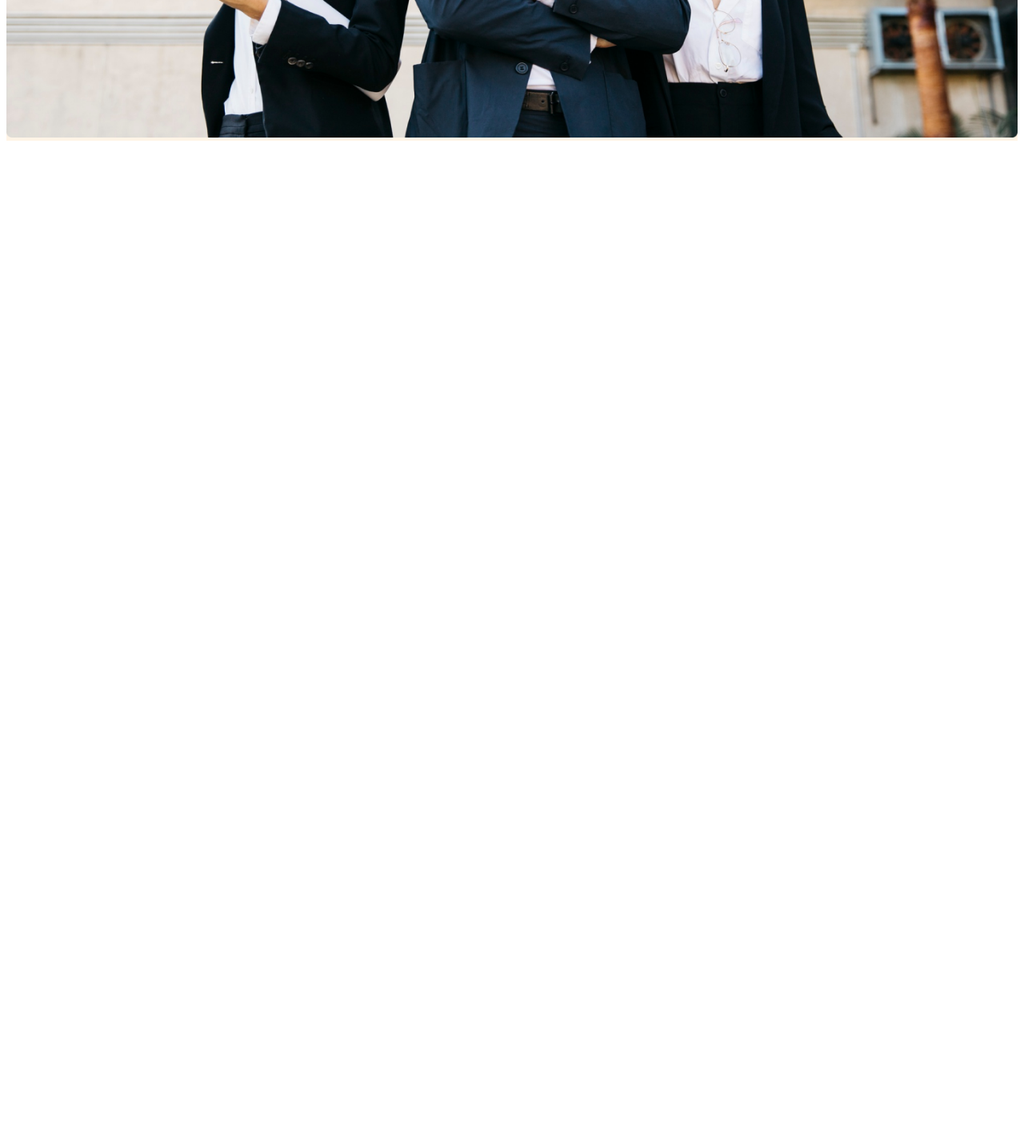
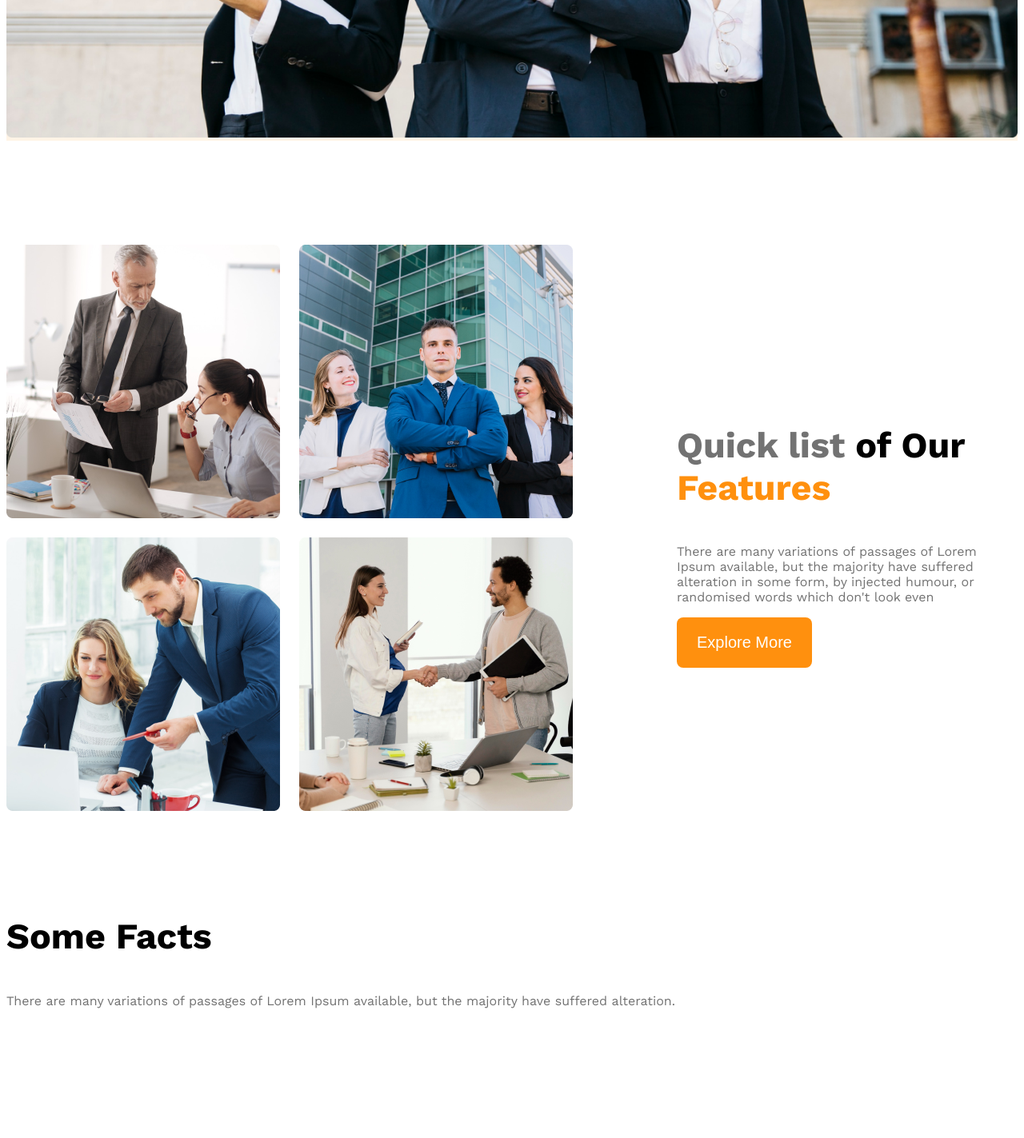
Before and after one commit to Apurba2283/g3-architects-responsive-website, a plain HTML site: page index.html in a window 1280 px wide. Shown: the part 1008-2431 px from the top of the page at 80% size. Before the commit the page ends 1192 px from the top, so only its background shows below. Drawn offline with nearby package versions, Linux system fonts and the light colour scheme.

Commit message:
made team responsive and added fact structure

```diff
--- a/index.html
+++ b/index.html
@@ -27,7 +27,52 @@
         </div>
     </header>
     <main>
+        <!-- team section start -->
+        <section class="teams display-flex">
+            <div class="team-img-container">
+                <img src="images/team1.png" alt="two architect discussing about design">
+                <img src="images/team2.png" alt="">
+                <img src="images/team3.png" alt="">
+                <img src="images/team4.png" alt="">
+            </div>
+            <div class="our-features">
+                <h3 class="section-title"><span id="quick-list" class="text-light-gray">Quick list</span> <span>of Our</span> <span class="text-primary">Features</span></h3>
+                <p class="feature-description text-light-gray">There are many variations of passages of Lorem Ipsum available, but the majority have suffered alteration in some form, by injected humour, or randomised words which don't look even</p>
+                <button class="btn-primary">Explore More</button>
+            </div>
+        </section>
+        <!-- feature will enjoy -->
+         <section>
+            <h3 class="section-title">Some Facts</h3>
+            <p class="text-light-gray">There are many variations of passages of Lorem Ipsum available, but the majority have suffered alteration.</p>
+            <div class="facts-container">
+                <div class="fact">
+                    <img src="" alt="" class="fact-icon">
+                    <h4 class="fact-number"></h4>
+                    <h5 class="fact-name"></h5>
+                </div>
+                <div class="fact">
+                    <img src="" alt="" class="fact-icon">
+                    <h4 class="fact-number"></h4>
+                    <h5 class="fact-name"></h5>
+                </div>
+                <div class="fact">
+                    <img src="" alt="" class="fact-icon">
+                    <h4 class="fact-number"></h4>
+                    <h5 class="fact-name"></h5>
+                </div>
+                <div class="fact">
+                    <img src="" alt="" class="fact-icon">
+                    <h4 class="fact-number"></h4>
+                    <h5 class="fact-name"></h5>
+                </div>
+            </div>
+         </section>
 
+         <!-- some facts -->
+          <section class="some-facts">
+
+          </section>
     </main>
     <footer>
 
--- a/styles/architects.CSS
+++ b/styles/architects.CSS
@@ -10,6 +10,10 @@
 /* shared styles */
 .display-flex{
   display: flex;
+}
+
+.text-primary{
+  color: #FF900E
 }
 
 /* dark02 */
@@ -35,6 +39,21 @@
   font-weight: 600px;
   border-radius: 8px;
   border: none;
+}
+
+
+main{
+  max-width: 1440px;
+  margin: 0 auto;
+}
+
+main > section{
+  margin-top: 130px;
+}
+
+.section-title{
+  font-size: 2.8rem;
+  font-weight: 700px;
 }
 
 /* header styles */
@@ -83,10 +102,49 @@
   width: 100%;
 }
 
+/* team and feature related styles */
+.teams{
+  align-items: center;
+}
+.team-img-container{
+  display: grid;
+  grid-template-columns: repeat(2, 1fr);
+  gap: 24px;
+}
+
+.our-features{
+  margin-left: 130px;
+  max-width: 530px;
+}
+
+#quick-list{
+  font-weight: 500px;
+}
+
 /* Responsive media query */
 
 @media screen and(max-width: 576px) {
-  .navbar, .nav-links{
+  .navbar,
+  .nav-links,
+  .teams{
     flex-direction: column;
   }
+
+  .team-img-container{
+    grid-template-columns: repeat(1, 1fr);
+  }
+  .our-features{
+    margin-left: 20px;
+  }
 }
+
+/* mediam size divece */
+
+@media screen and(min-width: 576px) and(max-width: 992px) {
+  .teams{
+    flex-direction: column;
+  }
+  .our-features{
+    margin: 50px auto;
+  }
+}
```
